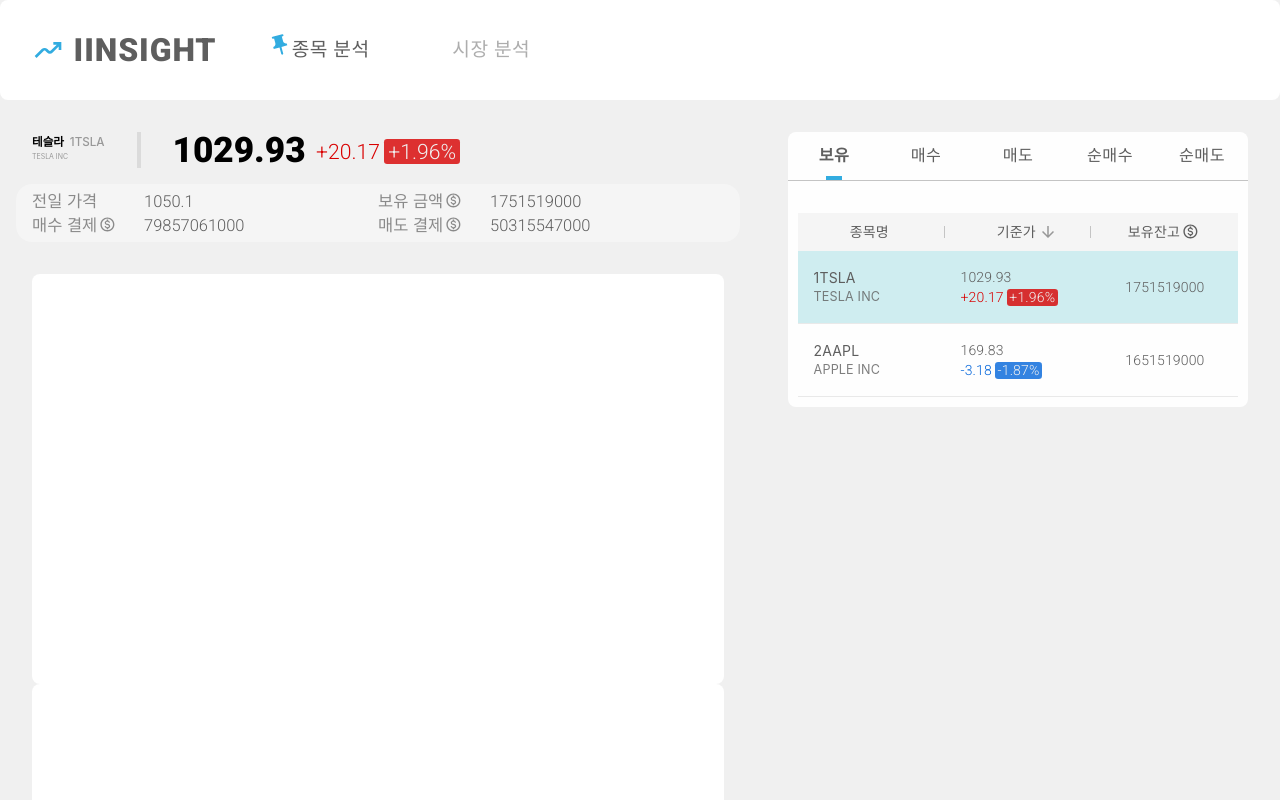
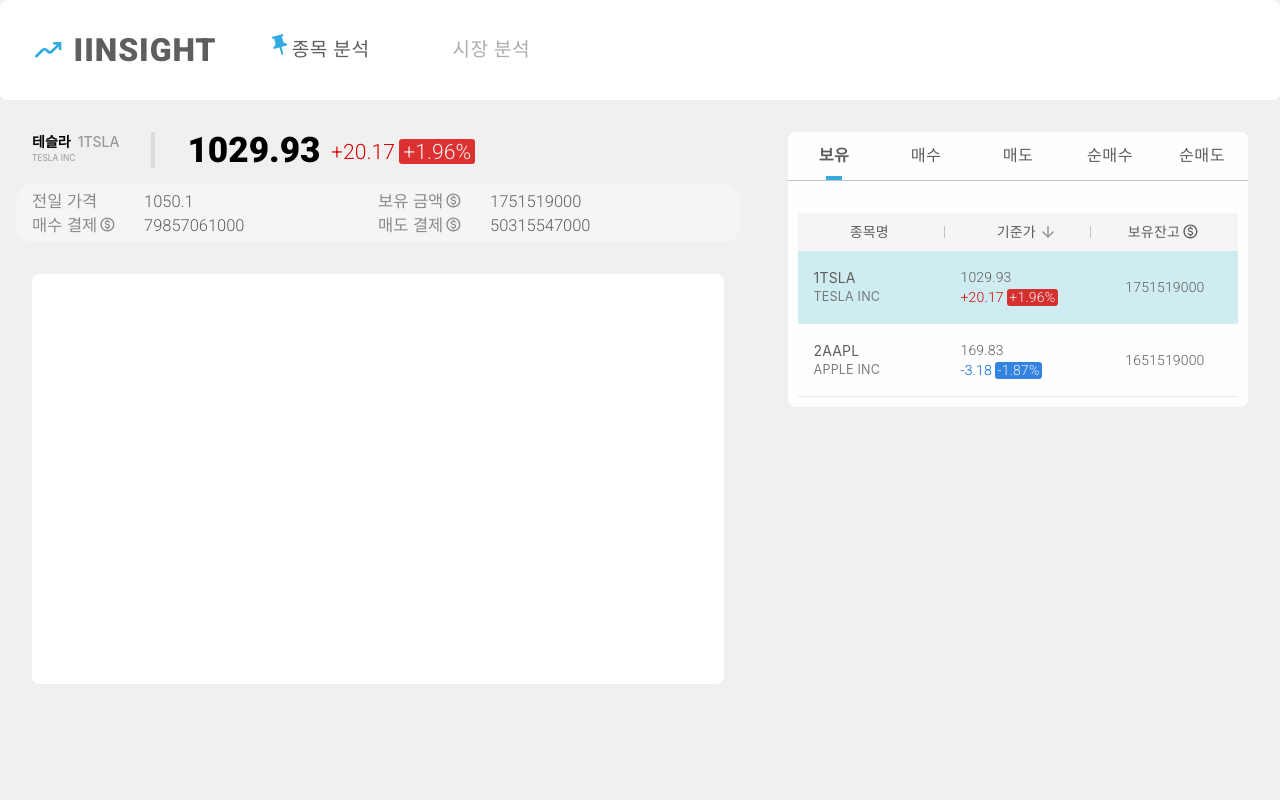
Before and after one commit to PearlLee/iinsight, a React (Create React App) app: page / in a window 1280 px wide. Shown: the top 800 px of the page. Built offline with nearby package versions, Linux system fonts and the light colour scheme.

Commit message:
Detail 컴포넌트 분리과정에서 실수로 중복된 구조 수정

```diff
--- a/src/components/StockAnalysis/DetailHeader.tsx
+++ b/src/components/StockAnalysis/DetailHeader.tsx
@@ -15,7 +15,7 @@
 
     const row = rows.find((item) => item.info.isin === props.isin);
 
-    return(<section className="detailContainer">
+    return(<>
         {row === undefined &&
             <p>데이터 없음</p>
         }
@@ -53,10 +53,5 @@
                 </div>
             </header>
         }
-
-
-        <section className={Style.chartWrap}>
-            {/* 차트 */}
-        </section>
-    </section>);
+    </>);
 });
```
